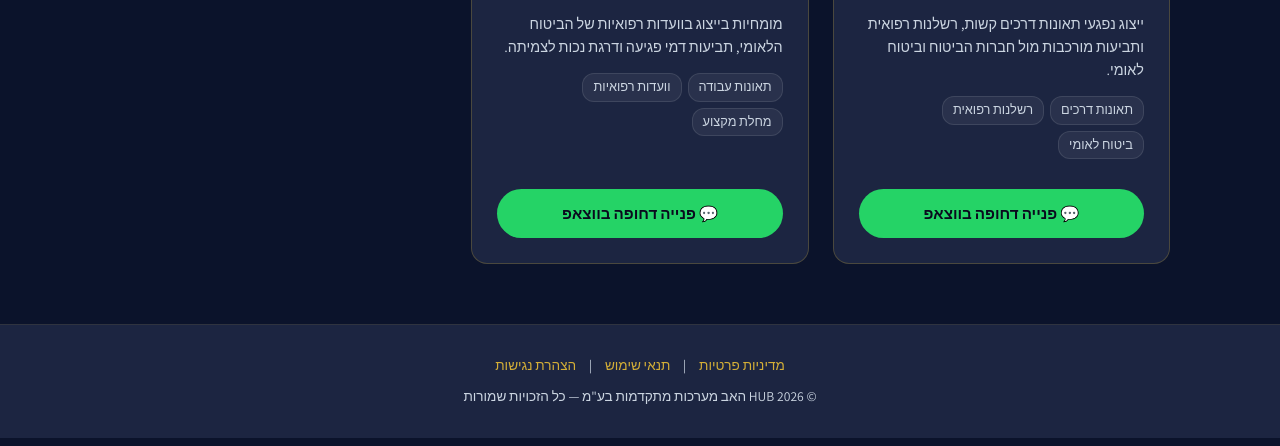
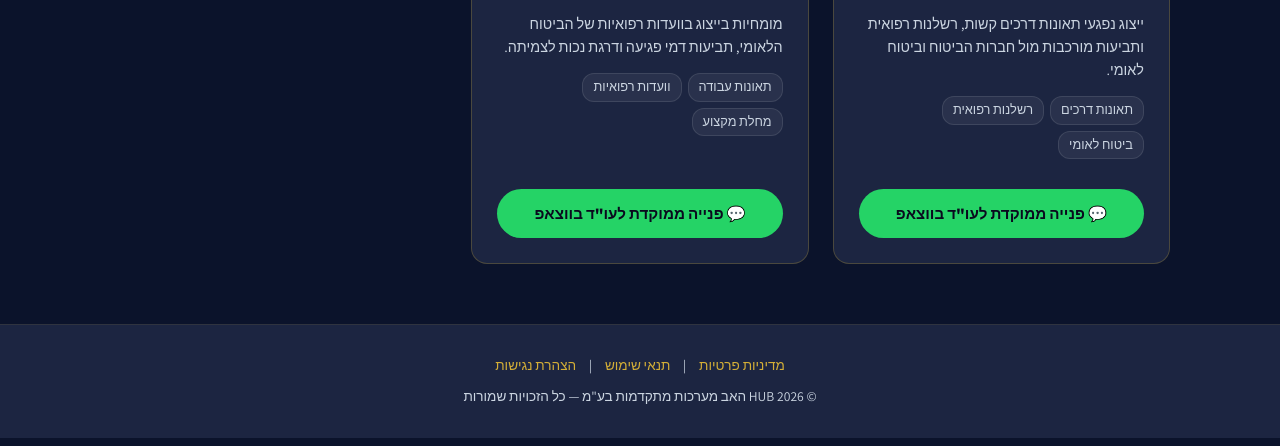
Before and after one commit to asr11/damages.co.il, a website: page public/lawyers/index.html in a window 1280 px wide. Shown: the part 354-800 px from the top of the page. Drawn offline with Linux system fonts and the light colour scheme.

Commit message:
feat(item-14): added specific attorney routing to WhatsApp CTA links in lawyers directory

```diff
--- a/public/lawyers/index.html
+++ b/public/lawyers/index.html
@@ -141,7 +141,7 @@
 <span class="tag">ביטוח לאומי</span>
 </div>
 </div>
-<a href="https://wa.me/972587008133?text=שלום%2C%20אני%20פונה%20מאינדקס%20עורכי%20הדין%20ב-damages.co.il" target="_blank" class="btn-lawyer-contact">💬 פנייה דחופה בווצאפ</a>
+<a href="https://wa.me/972587008133?text=שלום%2C%20אני%20פונה%20מאינדקס%20עורכי%20הדין%20ב-damages.co.il%20מתוך%20כרטיס%3A%20משרד%20עורכי%20דין%20נזיקין%20מרכז" target="_blank" class="btn-lawyer-contact">💬 פנייה ממוקדת לעו"ד בווצאפ</a>
 </div>
 
 <div class="lawyer-card">
@@ -160,7 +160,7 @@
 <span class="tag">מחלת מקצוע</span>
 </div>
 </div>
-<a href="https://wa.me/972587008133?text=שלום%2C%20אני%20מעוניין%20בייעוץ%20בנושא%20תאונת%20עבודה" target="_blank" class="btn-lawyer-contact">💬 פנייה דחופה בווצאפ</a>
+<a href="https://wa.me/972587008133?text=שלום%2C%20אני%20פונה%20מאינדקס%20עורכי%20הדין%20ב-damages.co.il%20מתוך%20כרטיס%3A%20משרד%20תאונות%20עבודה%20צפון" target="_blank" class="btn-lawyer-contact">💬 פנייה ממוקדת לעו"ד בווצאפ</a>
 </div>
 </div>
 </main>
```
